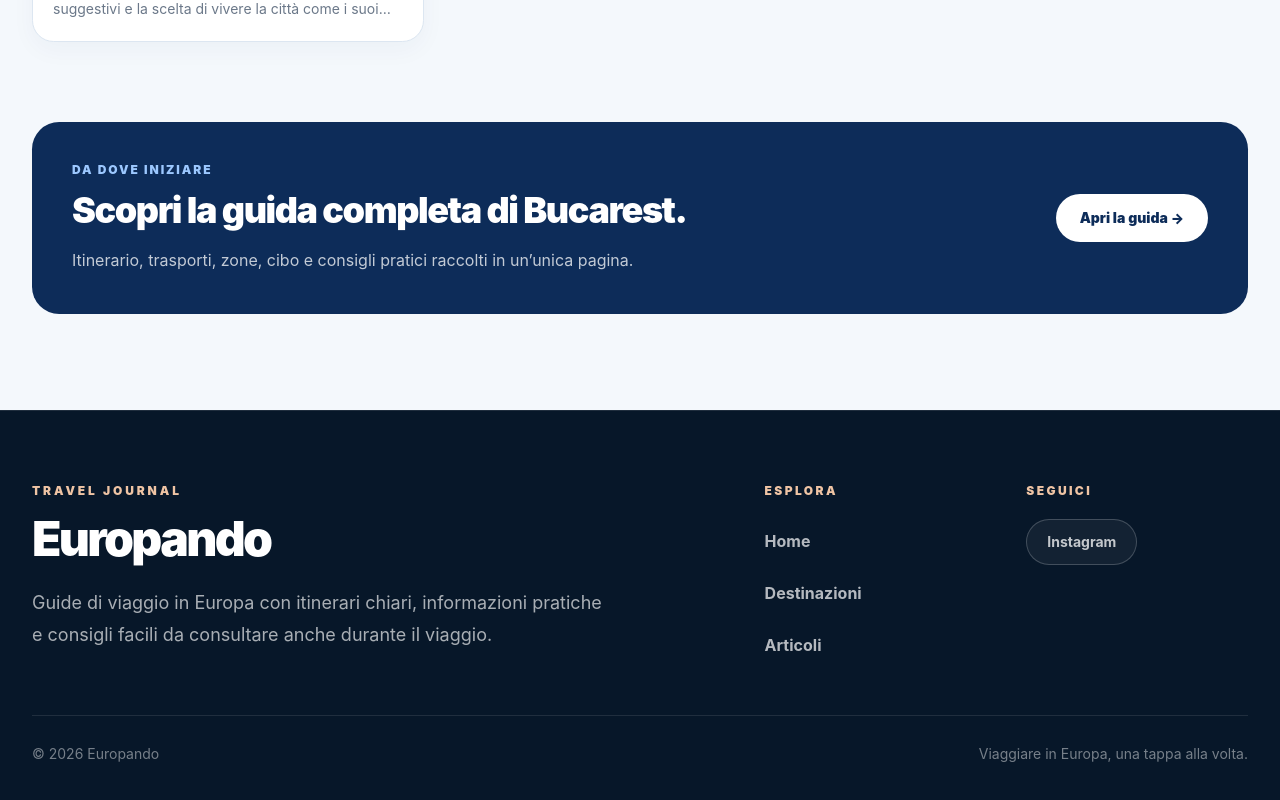
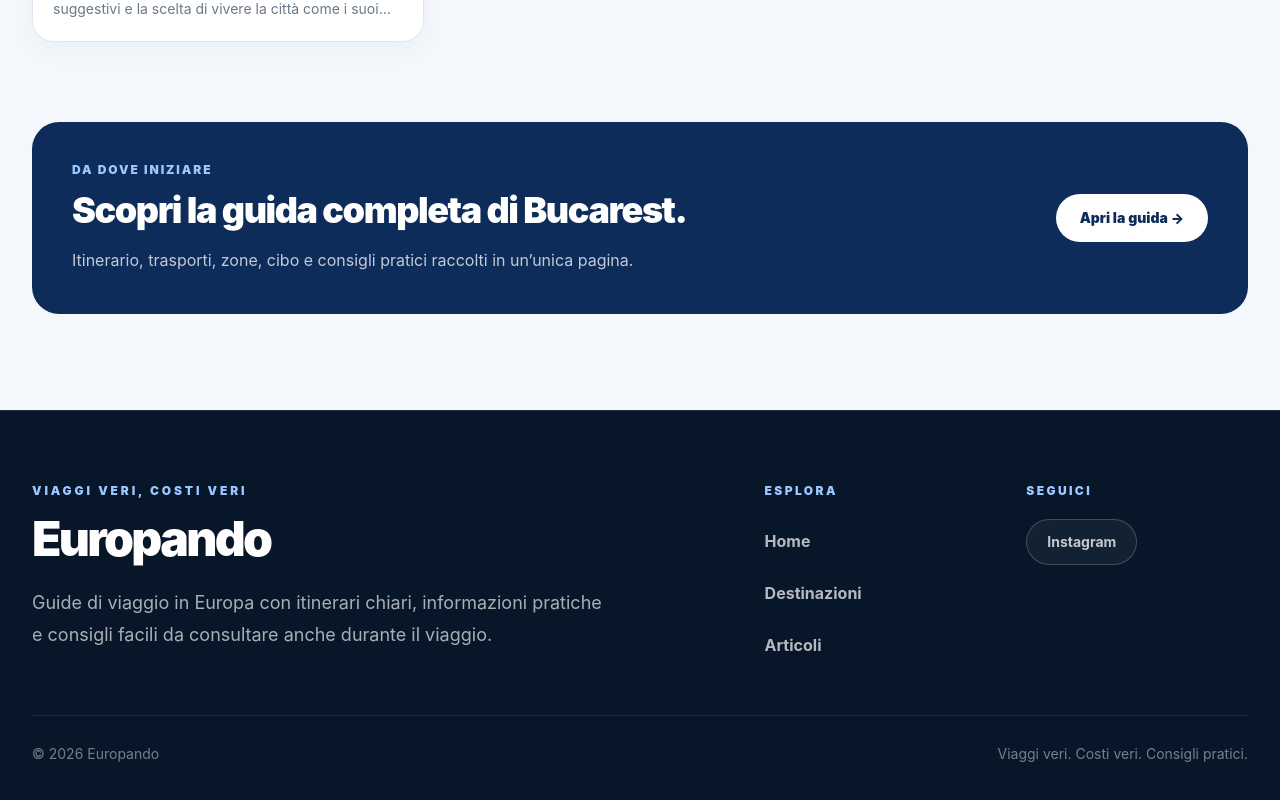
Before and after one commit to tuvericlaudio-stack/europando, a React (Vite) app: page / in a window 1280 px wide. Shown: the part 2170-2970 px from the top of the page. Built offline with nearby package versions, Linux system fonts and the light colour scheme; no server answers.

Commit message:
Uniforma il footer alla nuova identità

```diff
--- a/src/components/Footer.jsx
+++ b/src/components/Footer.jsx
@@ -15,13 +15,13 @@ export default function Footer() {
         <div className="grid gap-12 border-b border-white/10 pb-12 md:grid-cols-[1.35fr_1fr] md:gap-20">
           {/* IDENTITÀ */}
           <div>
-            <p className="text-xs font-black uppercase tracking-[0.24em] text-[#efc4a4]">
-              Travel journal
+            <p className="text-xs font-black uppercase tracking-[0.24em] text-[#9cc8ff]">
+              Viaggi veri, costi veri
             </p>
 
             <Link
               to="/"
-              className="mt-4 inline-block text-left text-4xl font-black tracking-[-0.055em] text-white transition hover:text-[#efc4a4] md:text-5xl"
+              className="mt-4 inline-block text-left text-4xl font-black tracking-[-0.055em] text-white transition hover:text-[#9cc8ff] md:text-5xl"
               aria-label="Vai alla homepage di Europando"
             >
               Europando
@@ -36,7 +36,7 @@ export default function Footer() {
           {/* NAVIGAZIONE */}
           <div className="grid gap-10 sm:grid-cols-2">
             <div>
-              <p className="text-xs font-black uppercase tracking-[0.2em] text-[#efc4a4]">
+              <p className="text-xs font-black uppercase tracking-[0.2em] text-[#9cc8ff]">
                 Esplora
               </p>
 
@@ -57,7 +57,7 @@ export default function Footer() {
             </div>
 
             <div>
-              <p className="text-xs font-black uppercase tracking-[0.2em] text-[#efc4a4]">
+              <p className="text-xs font-black uppercase tracking-[0.2em] text-[#9cc8ff]">
                 Seguici
               </p>
 
@@ -79,7 +79,7 @@ export default function Footer() {
         <div className="flex flex-col gap-3 pt-7 text-sm text-white/45 sm:flex-row sm:items-center sm:justify-between">
           <p>© {currentYear} Europando</p>
 
-          <p>Viaggiare in Europa, una tappa alla volta.</p>
+          <p>Viaggi veri. Costi veri. Consigli pratici.</p>
         </div>
       </div>
     </footer>
```
